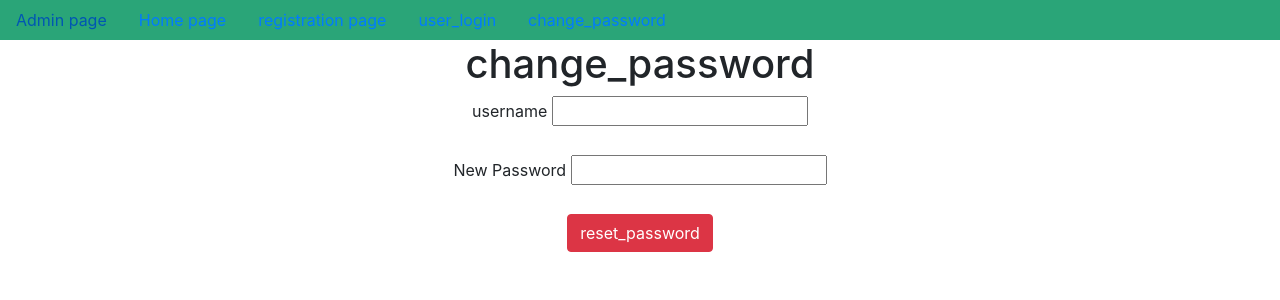
After one commit to vibhuchinni/user_registration_model, a Django app: page /reset_password/ in a window 1280 px wide. The commit adds this page. Shown: the top 300 px of the page. Run offline with Django 4.2, Linux system fonts and the light colour scheme.

Commit message:
first commit

```diff
--- a/app/views.py
+++ b/app/views.py
@@ -69,3 +69,30 @@ def profile_info(request):
     PFD=Profile.objects.get(user=USD)
     d={'USD':USD,'PFD':PFD}
     return render(request,'profile_info.html',d)
+
+
+
+@login_required
+def change_password(request):
+    if request.method=='POST':
+        username=request.session.get('username')
+        npw=request.POST['npw']
+        USO=User.objects.get(username=username)
+        USO.set_password(npw)
+        USO.save()
+        return HttpResponseRedirect(reverse('user_login'))
+    return render(request,'change_password.html')
+
+
+def reset_password(request):
+    if request.method=='POST':
+        username=request.POST['username']
+        npw=request.POST['npw']
+        LUSO=User.objects.filter(username=username)
+        if LUSO:
+            LUSO[0].set_password(npw)
+            LUSO[0].save()
+            return HttpResponseRedirect(reverse('user_login'))
+        else:
+            return HttpResponse('Username is not available in my data abse')
+    return render(request,'reset_password.html')
--- a/project23/urls.py
+++ b/project23/urls.py
@@ -26,6 +26,8 @@ urlpatterns = [
     path('user_login/',user_login,name='user_login'),
     path('user_logout/',user_logout,name='user_logout'),
     path('profile_info/',profile_info,name='profile_info'),
+    path('change_password/',change_password,name='change_password'),
+    path('reset_password/',reset_password,name='reset_password'),
 
 
 
--- a/templates/dummy.html
+++ b/templates/dummy.html
@@ -25,7 +25,7 @@
                 <a href="{% url 'profile_info' %}" class="nav-link">profile_info</a>
             {% else %}
               <a href="{% url 'user_login' %}" class="nav-link">user_login</a>
-
+              <a href="{% url 'change_password' %}" class="nav-link">change_password</a>
             {% endif %}
 
 
--- /dev/null
+++ b/templates/reset_password.html
@@ -0,0 +1,22 @@
+{% extends 'dummy.html' %}
+
+
+{% block title %}
+    <title>RESET password Page</title>
+
+{% endblock %}
+
+{% block body_block %}
+
+    <h1>change_password</h1>
+    <form method="POST">
+        {% csrf_token %}
+        <label for="username">username</label>
+        <input type="text" name="username" id="username"><br><br>
+        <label for="npw">New Password</label>
+        <input type="password" name="npw" id="npw"><br>
+        <br>
+        <input type="submit" value="reset_password" class="btn btn-danger">
+
+    </form>
+{% endblock %}
--- a/templates/user_login.html
+++ b/templates/user_login.html
@@ -19,5 +19,7 @@
 
         <input type="submit" value="Login" class="btn btn-danger">
 
+        <a href="{% url 'reset_password' %}">reset_password</a>
+
     </form>
 {% endblock %}
```
Also changed, not shown: templates/change_password.html (added, +20 -0 lines), db.sqlite3.
